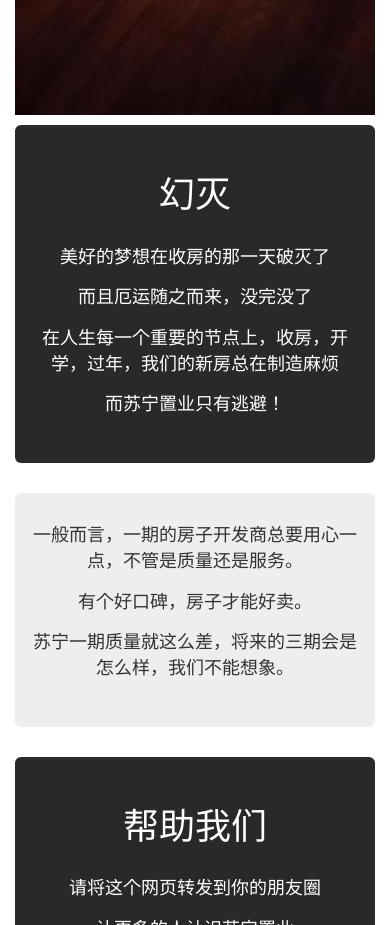
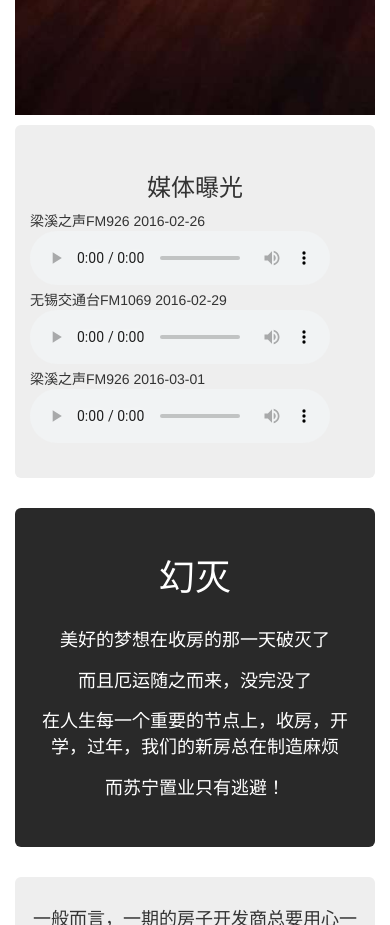
Before and after one commit to suning1602/suning1602.github.io, a plain HTML site: page index.html in a window 390 px wide. Shown: the part 11000-11925 px from the top of the page. Drawn offline with Linux system fonts and the light colour scheme.

Commit message:
add audio

```diff
--- a/index.html
+++ b/index.html
@@ -35,6 +35,7 @@
               <li><a href="#beautiful">美好的形象</a></li>
               <li><a href="#danger">风险投资</a></li>
               <li><a href="#weiquan">业主维权</a></li>
+              <li><a href="#media">媒体曝光</a></li>
               <li><a href="#help">帮助我们</a></li>
             </ul>
           </div>
@@ -194,6 +195,23 @@
         <div class="col-md-4"><img class="img-responsive" src="static/images/w6.jpg"></div>
         <div class="col-md-4"><img class="img-responsive" src="static/images/w7.jpg"></div>
       </div>
+      <div id="media" class="jumbotron">
+        <h3 class="text-center">媒体曝光</h3>
+        <div class="row">
+          <div class="col-md-6 col-sm-12">梁溪之声FM926 2016-02-26</div>
+          <div class="col-md-6 col-sm-12">
+            <audio src="static/audio/fm926-0226.mp3" controls preload></audio>
+          </div>
+          <div class="col-md-6 col-sm-12">无锡交通台FM1069 2016-02-29</div>
+          <div class="col-md-6 col-sm-12">
+            <audio src="static/audio/fm1069-0229.mp3" controls preload></audio>
+          </div>
+          <div class="col-md-6 col-sm-12">梁溪之声FM926 2016-03-01</div>
+          <div class="col-md-6 col-sm-12">
+            <audio src="static/audio/fm926-0301.mp3" controls preload></audio>
+          </div>
+        </div>
+      </div>
 
       <div class="jumbotron sn-jumbotron-dark sn-text text-center">
         <h1>幻灭</h1>
```
Also changed, not shown: 7 other files.
